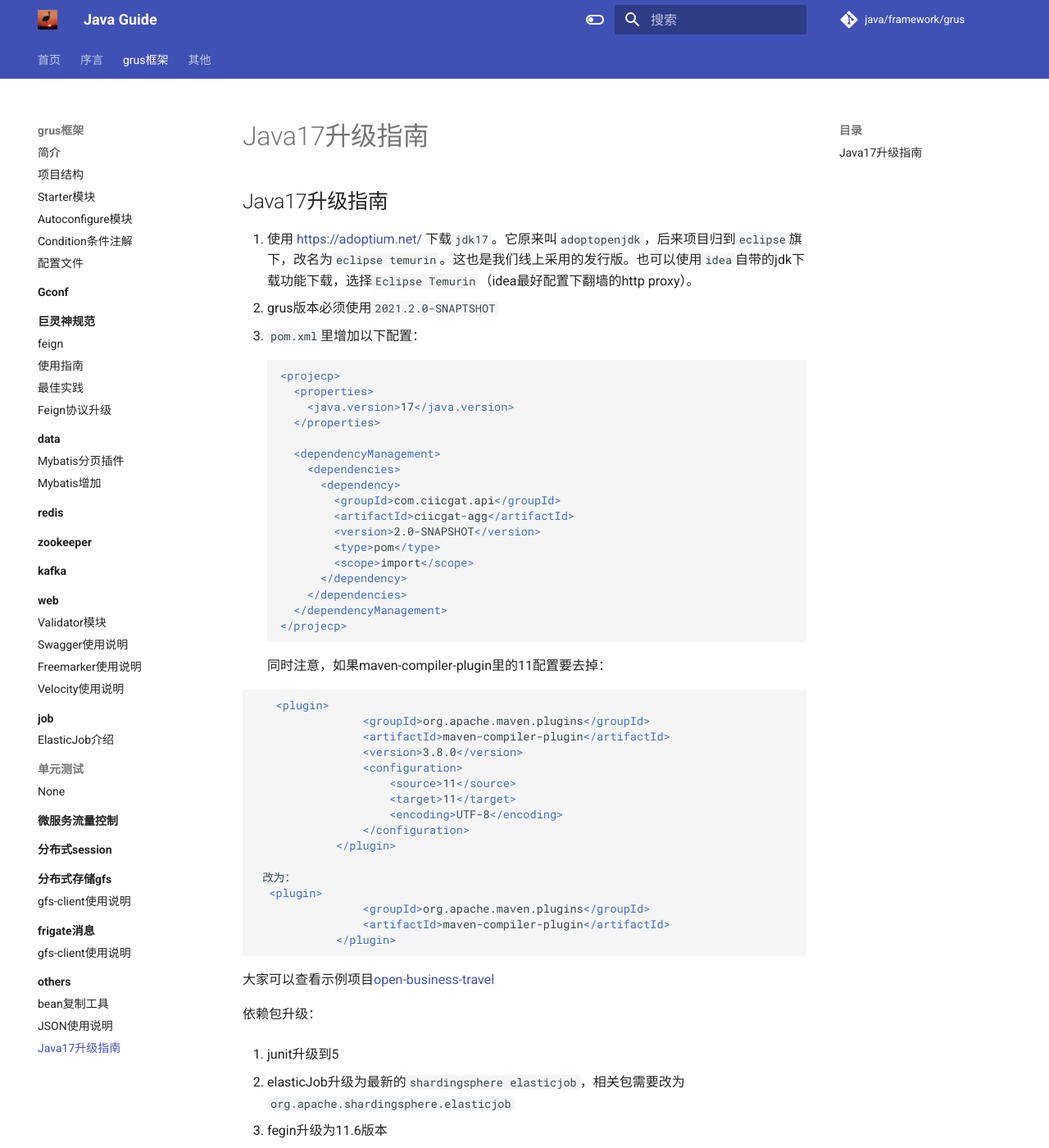
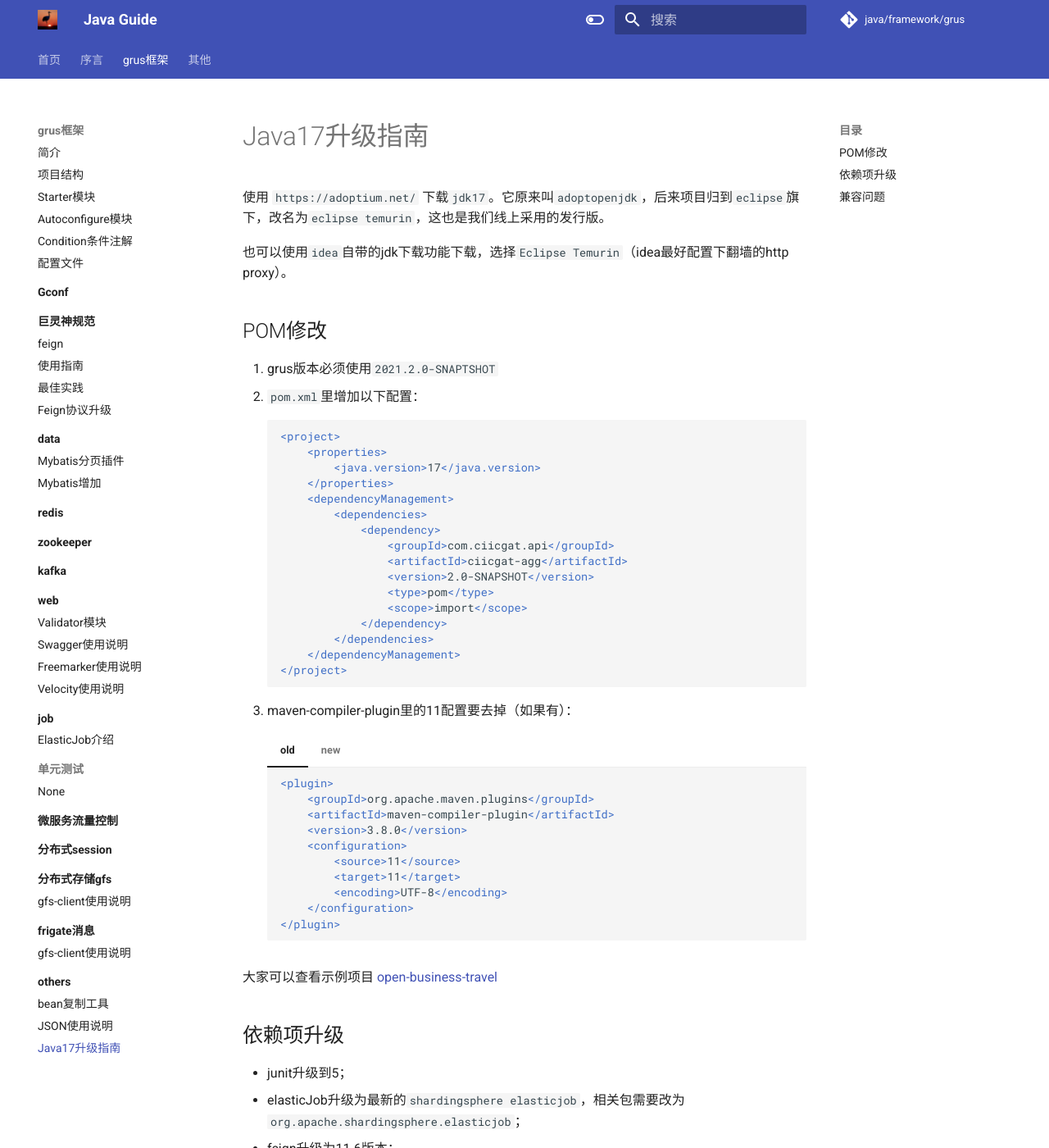
Before and after one commit to guanaitong/grus, an MkDocs documentation site: the page built from docs/grus/others/grus-17.md, in a window 1280 px wide and 1400 px high. Shown: the whole window at 82% size. Built offline with MkDocs 1.6.1 and Material for MkDocs 9.7.7, drawn with Linux system fonts in a browser that asks for light colours.

Commit message:
doc: 优化了下

````diff
--- a/docs/grus/others/grus-17.md
+++ b/docs/grus/others/grus-17.md
@@ -1,62 +1,69 @@
-## Java17升级指南
+# Java17升级指南
 
-1. 使用 https://adoptium.net/ 下载`jdk17`。它原来叫`adoptopenjdk`，后来项目归到`eclipse`旗下，改名为`eclipse temurin`。这也是我们线上采用的发行版。也可以使用`idea`自带的jdk下载功能下载，选择`Eclipse Temurin`（idea最好配置下翻墙的http proxy）。
-2. grus版本必须使用`2021.2.0-SNAPTSHOT`
-3. `pom.xml`里增加以下配置：
-```xml
-<projecp>
-  <properties>
-    <java.version>17</java.version>
-  </properties>
+使用 `https://adoptium.net/` 下载`jdk17`。它原来叫`adoptopenjdk`，后来项目归到`eclipse`旗下，改名为`eclipse temurin`，这也是我们线上采用的发行版。
 
-  <dependencyManagement>
-    <dependencies>
-      <dependency>
-        <groupId>com.ciicgat.api</groupId>
-        <artifactId>ciicgat-agg</artifactId>
-        <version>2.0-SNAPSHOT</version>
-        <type>pom</type>
-        <scope>import</scope>
-      </dependency>
-    </dependencies>
-  </dependencyManagement>
-</projecp>
-```
-同时注意，如果maven-compiler-plugin里的11配置要去掉：
+也可以使用`idea`自带的jdk下载功能下载，选择`Eclipse Temurin`（idea最好配置下翻墙的http proxy）。
 
-```xml
-   <plugin>
-                <groupId>org.apache.maven.plugins</groupId>
-                <artifactId>maven-compiler-plugin</artifactId>
-                <version>3.8.0</version>
-                <configuration>
-                    <source>11</source>
-                    <target>11</target>
-                    <encoding>UTF-8</encoding>
-                </configuration>
-            </plugin>
+## POM修改
 
- 改为：
-  <plugin>
-                <groupId>org.apache.maven.plugins</groupId>
-                <artifactId>maven-compiler-plugin</artifactId>
-            </plugin>
-```
+1. grus版本必须使用`2021.2.0-SNAPTSHOT`
+2. `pom.xml`里增加以下配置：
 
-大家可以查看示例项目[open-business-travel](https://gitlab.wuxingdev.cn/biz/open/open-business-travel/blob/master/pom.xml)
+    ```xml
+    <project>
+        <properties>
+            <java.version>17</java.version>
+        </properties>
+        <dependencyManagement>
+            <dependencies>
+                <dependency>
+                    <groupId>com.ciicgat.api</groupId>
+                    <artifactId>ciicgat-agg</artifactId>
+                    <version>2.0-SNAPSHOT</version>
+                    <type>pom</type>
+                    <scope>import</scope>
+                </dependency>
+            </dependencies>
+        </dependencyManagement>
+    </project>
+    ```
+
+3. maven-compiler-plugin里的11配置要去掉（如果有）：
+
+    === "old"
+
+        ```xml
+        <plugin>
+            <groupId>org.apache.maven.plugins</groupId>
+            <artifactId>maven-compiler-plugin</artifactId>
+            <version>3.8.0</version>
+            <configuration>
+                <source>11</source>
+                <target>11</target>
+                <encoding>UTF-8</encoding>
+            </configuration>
+        </plugin>
+        ```
+
+    === "new"
+
+        ```xml
+        <plugin>
+            <groupId>org.apache.maven.plugins</groupId>
+            <artifactId>maven-compiler-plugin</artifactId>
+        </plugin>
+        ```
+
+大家可以查看示例项目 [open-business-travel](https://gitlab.wuxingdev.cn/biz/open/open-business-travel/blob/master/pom.xml)
+
+## 依赖项升级
+
+- junit升级到5；
+- elasticJob升级为最新的`shardingsphere elasticjob`，相关包需要改为`org.apache.shardingsphere.elasticjob`；
+- feign升级为11.6版本；
+- TODO
 
 
-
-依赖包升级：
-
-1. junit升级到5
-
-2. elasticJob升级为最新的`shardingsphere elasticjob`，相关包需要改为`org.apache.shardingsphere.elasticjob`
-
-3. fegin升级为11.6版本
-
-4.
-
-
+## 兼容问题
 
 TODO:其他兼容性问题带补充
````
